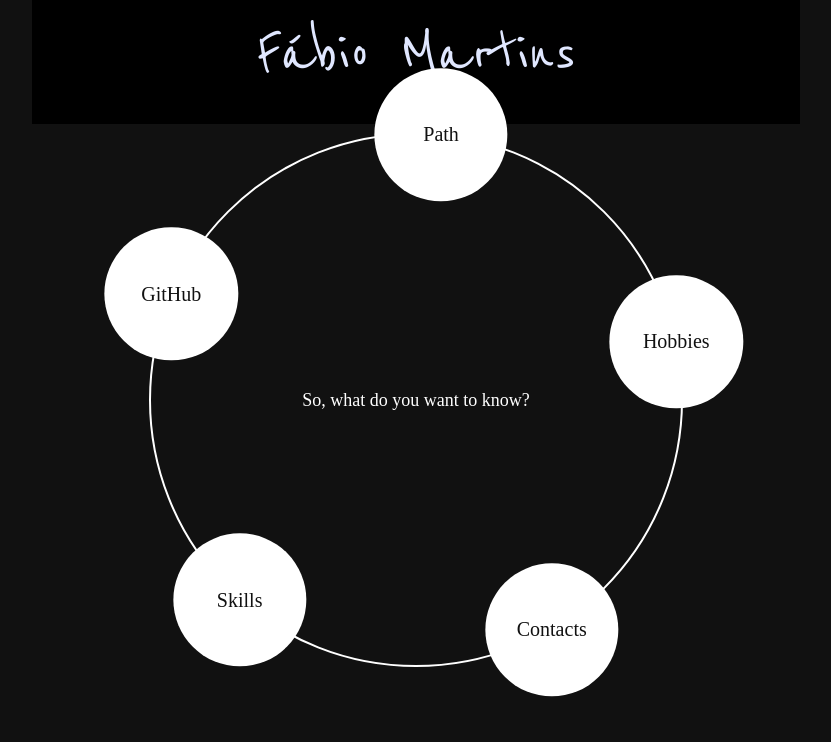
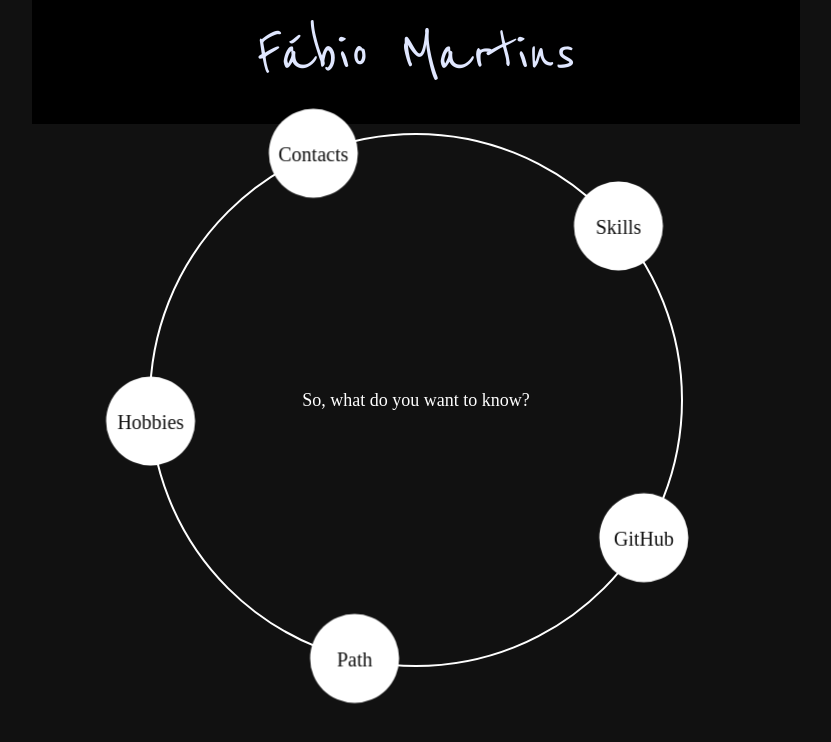
Before and after one commit to fMart8421/My-Website, a React (Create React App) app in the folder my-website/: page /home in a window 1280 px wide. Shown: the top 742 px of the page, without its empty margins (224-1055 px from the left). Built offline with nearby package versions, Linux system fonts and the light colour scheme; a web font is replaced by a local one.

Commit message:
fixed rotation bug
created external div parent to hold the different topics

```diff
--- /dev/null
+++ b/my-website/src/pages/Home/index.css
@@ -0,0 +1,19 @@
+:root{
+    --rotation-duration: 40s;
+}
+
+.rotation{
+    transform-origin:left top;
+    animation: orbit var(--rotation-duration) linear infinite;
+}
+
+.rotation-reverse{
+    transform-origin:left top;
+    animation: orbit var(--rotation-duration) linear reverse infinite;
+}
+
+@keyframes orbit {
+    100%{
+        rotate:1turn;
+    }
+}
--- a/my-website/src/pages/Home/index.js
+++ b/my-website/src/pages/Home/index.js
@@ -1,6 +1,8 @@
 import React, { useState, useEffect } from 'react'
 import store, { setHeight } from '../../redux/store/store';
-import RoundedTopic from '../../components/RoundedTopic'
+import RoundedTopic from '../../components/RoundedTopic';
+
+import './index.css';
 
 const Home = () => {
   const [headerHeight, setHeaderHeight] = useState(store.getState().headerHeight);
@@ -8,62 +10,62 @@ const Home = () => {
   const [radius, setRadius] = useState(height / 3); //radius of the circumference
   const [circumferenceClassName, setCircumferenceClassName] = useState("")
   const [center, setCenter] = useState([window.innerWidth / 2, height / 2 + store.getState().headerHeight]); // [x, y]
-  const [position, setPosition] = useState([0, 0]);
-  const [xAxis, setXAxis] = useState([0, 0]);
+  const [rotationCenter, setRotationCenter] = useState([radius, radius])
   const [roundedTopics, setRoundedTopics] = useState([]);
+  const [hover, setHover] = useState(false);
   const topics = ["Skills", "Contacts", "Hobbies", "Path", "GitHub"];
 
 
   useEffect(() => {
+    getPositions();
     setRadius(Math.round(height / 3));
-    setPosition([Math.round(center[0] - radius), Math.round(center[1])]);
-    setXAxis([Math.round(center[0] - radius), Math.round(center[0] + radius)]);
     setCircumferenceClassName(`absolute flex justify-center items-center rounded-full aspect-square border-2 border-white left-1/2 -translate-x-1/2 -translate-y-1/2`);
-    createTopics();
-    makeRotation();
   }, [])
 
-  const makeRotation = async () => {
-    while (true) {
-      for (let x = 0; x < 400; x++) {
-        createTopics(x/100);
-        await timer(100);
+  const getPositions = () => {
+    if (!hover) {
+      const _positions = [];
+      for (let i = 0; i < topics.length; i++) {
+        _positions.push([-Math.cos((3) * Math.PI / 2 + 2 * i * Math.PI / 5) * radius + rotationCenter[0], Math.sin((3) * Math.PI / 2 + 2 * i * Math.PI / 5) * radius + rotationCenter[1]]);
       }
+      console.log(_positions);
+      return _positions;
     }
   }
 
-  const getPositions = (offset=0) => {
-    const perimeter = 2*Math.PI*radius;
-    const step = perimeter / topics.length;
-    const _positions = [];
-    for(let i=0; i<5; i++){
-        _positions.push([-Math.cos((offset+4)*Math.PI/2 + 2*i*Math.PI/5)*radius+center[0], Math.sin((offset+4)*Math.PI/2 + 2*i*Math.PI/5)*radius+center[1]]);
-    }
-    return _positions;
-  }
-
-  const circumferenceFunction = (_direction, _radius, _center, _x) => {
-    switch (_direction) {
-      case "positive":
-        return Math.sqrt(Math.pow(_radius, 2) - Math.pow(_x - _center[0], 2)) + _center[1];
-
-      case "negative":
-        return -Math.sqrt(Math.pow(_radius, 2) - Math.pow(_x - _center[0], 2)) + _center[1];
-      default:
-        return null;
+  const stopRotation = () => {
+    document.getElementById("center_of_rotation").style.animationPlayState = "paused";
+    for (const topic of topics) {
+      document.getElementById(topic).style.animationPlayState = "paused";
     }
   }
 
-  const createTopics = (offset=0) => {
+  const startRotation = () => {
+    document.getElementById("center_of_rotation").style.animationPlayState = "running";
+    for (const topic of topics) {
+      document.getElementById(topic).style.animationPlayState = "running";
+    }
+  }
+
+  useEffect(() => {
     const _roundedTopics = [];
-    const positions = getPositions(offset);
-    for (let i = 0; i<positions.length; i++) {
-      _roundedTopics.push(<RoundedTopic className={`absolute -translate-x-1/2 -translate-y-1/2 rounded-full transition ease-linear`} title={topics[i]} style={{ left: `${positions[i][0]}px`, top: `${positions[i][1]}px` }}></RoundedTopic>)
+    const positions = getPositions();
+    for (let i = 0; i < topics.length; i++) {
+      if (positions[i]) {
+        _roundedTopics.push(
+          <RoundedTopic
+            id={topics[i]}
+            onMouseEnter={() => { setHover(true) }}
+            onMouseLeave={() => { setHover(false) }}
+            className={`absolute rounded-full ease-linear rotation-reverse -translate-x-1/2 -translate-y-1/2`}
+            title={topics[i]}
+            style={{ left: `${positions[i][0]}px`, top: `${positions[i][1]}px` }}>
+          </RoundedTopic>
+        )
+      }
     }
     setRoundedTopics(_roundedTopics);
-  }
-
-  const timer = ms => new Promise(res => setTimeout(res, ms))
+  }, []);
 
   return (
     <div className="">
@@ -71,7 +73,15 @@ const Home = () => {
         <p className="text-lg">So, what do you want to know?</p>
 
       </div>
-      {roundedTopics}
+      <div
+      onMouseEnter={stopRotation}
+      onMouseLeave={startRotation}
+      id="center_of_rotation"
+      className="rotation absolute -translate-x-1/2 -translate-y-1/2 left-1/2 flex w-min aspect-square"
+      style={{ height: `${2 * radius}px`, top: `${center[1]}px` }}>
+        {roundedTopics}
+      </div>
+
     </div>
   )
 }
```
